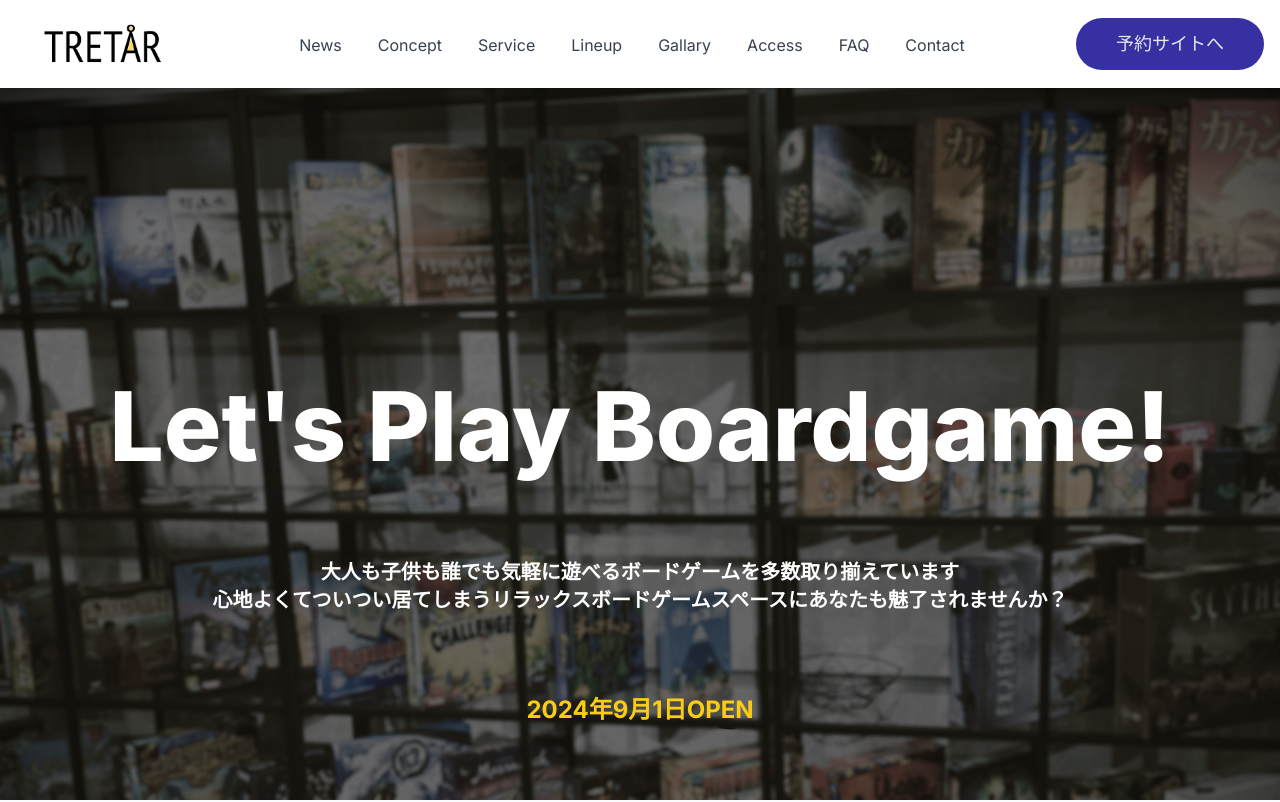
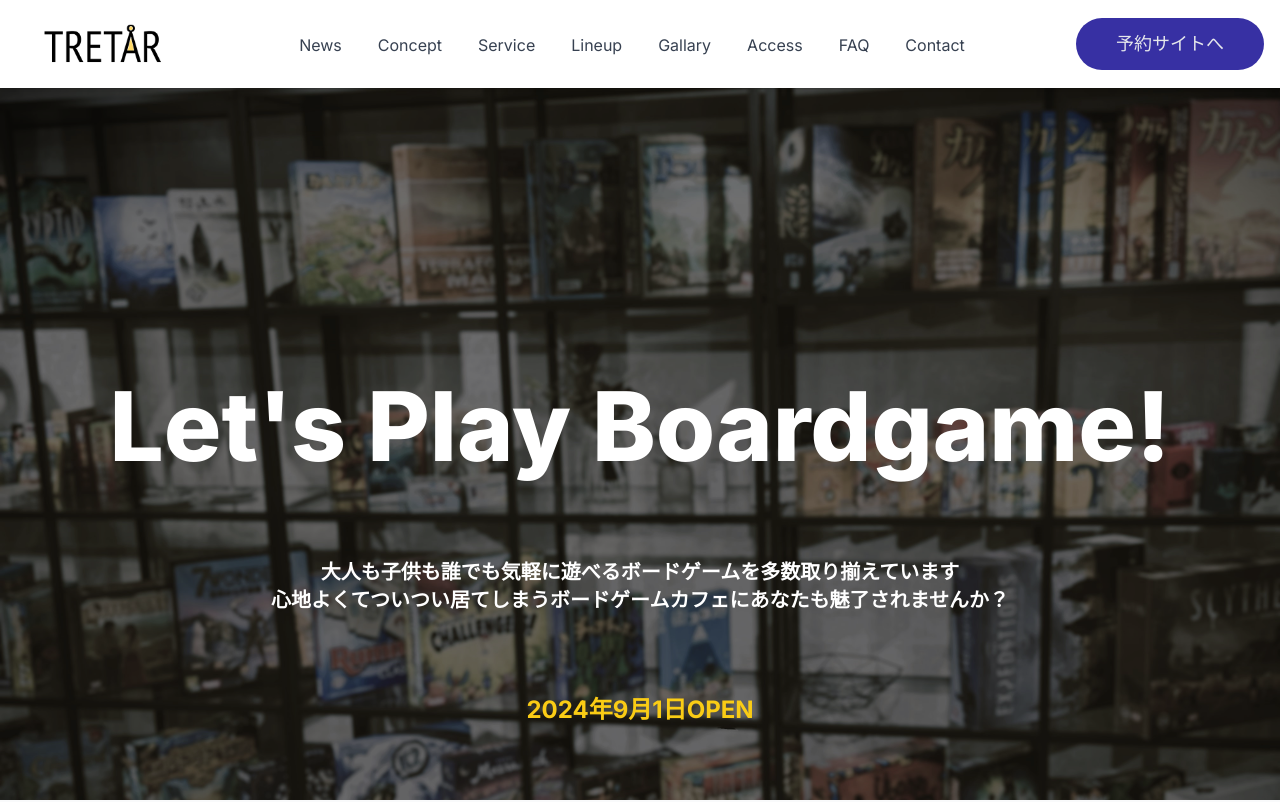
Before and after one commit to merrr224/tretar-official-website, a Next.js app: page / in a window 1280 px wide. Shown: the top 802 px of the page. Built offline with nearby package versions, Linux system fonts and the light colour scheme.

Commit message:
fix: タイトル下のメッセージを微修正

```diff
--- a/src/app/page.tsx
+++ b/src/app/page.tsx
@@ -140,7 +140,7 @@ export default function Home() {
               {/* mx-11 xs:mx-14  text-[0.6rem]*/}
               <div className="relative z-10 mx-4 xs:mt-1 text-white text-[0.65rem] xs:text-xs sm:txt-sm md:text-base lg:text-lg xl:text-xl font-medium sm:font-semibold">
                 大人も子供も誰でも気軽に遊べるボードゲームを多数取り揃えています<br />
-                心地よくてついつい居てしまうリラックスボードゲームスペースにあなたも魅了されませんか？
+                心地よくてついつい居てしまうボードゲームカフェにあなたも魅了されませんか？
               </div>
               <div className="relative z-10 font-bold text-xs xs:text-sm sm:text-lg lg:text-xl xl:text-2xl text-yellow-400">2024年9月1日OPEN</div>
 
```
